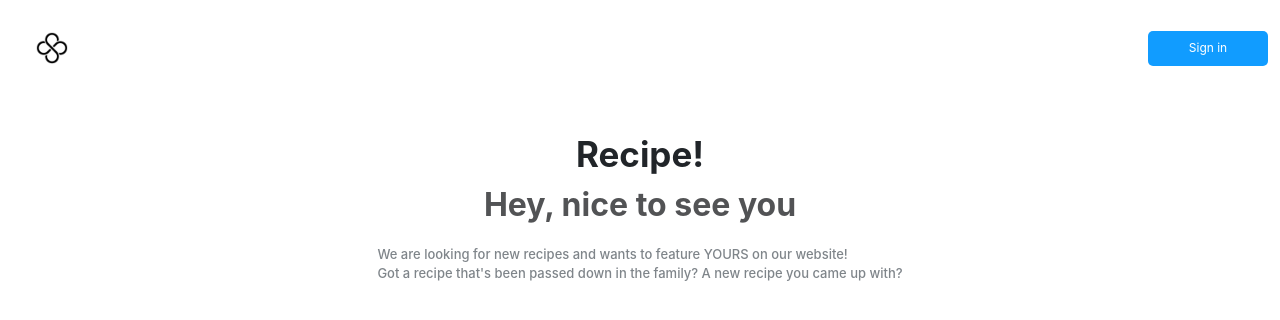
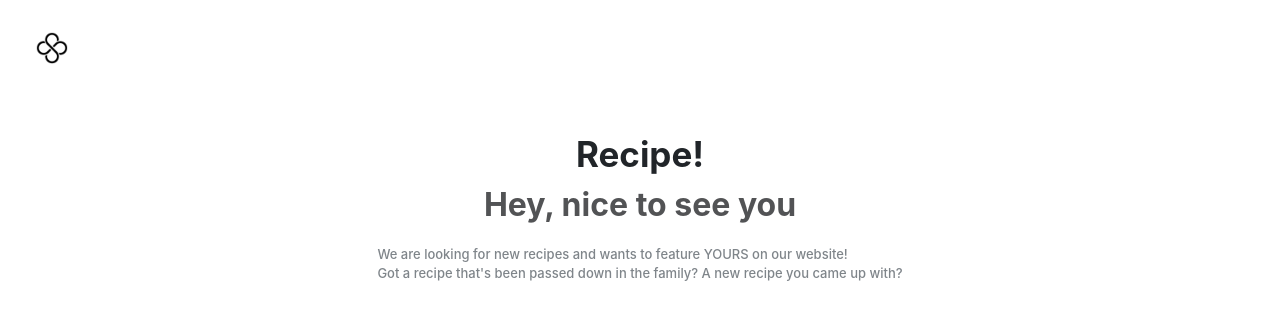
Before and after one commit to AdieCR/Recipe---ITC-Group-Project, a React (Create React App) app: page /MyCookBook in a window 1280 px wide. Shown: the top 320 px of the page. Built offline with nearby package versions, Linux system fonts and the light colour scheme; a web font is replaced by a local one.

Commit message:
added Modal

```diff
--- a/src/App.js
+++ b/src/App.js
@@ -1,4 +1,4 @@
-import React, { useState, useEffect } from "react";
+import React, { useState, useEffect} from "react";
 import "./App.css";
 import {
     NavLink,
@@ -8,7 +8,7 @@
     Routes,
     Route,
 } from "react-router-dom";
-
+import {RecipeContext} from './components/Context/Context';
 import LandingPage from "./components/LandingPage/LandingPage";
 import SubmitRecipe from "./components/SubmitRecipe/SubmitRecipe";
 import NavBar from "./components/NavBar/NavBar";
@@ -16,13 +16,13 @@
 import SignUp from "./components/SignUp/SignUp";
 import MyCookBook from "./components/MyCookBook/MyCookBook";
 
-export const RecipeContext = React.createContext();
+// export const RecipeContext = React.createContext();
 
 function App() {
     const [token, setToken] = useState("");
     const [user, setUser] = useState("");
     const [logged, setLogged] = useState(false);
-
+    const [modalShow, setModalShow] = React.useState(false);
     useEffect(() => {
         const token = JSON.parse(localStorage.getItem("token"));
         const user = JSON.parse(localStorage.getItem("login"));
@@ -35,18 +35,11 @@
             setLogged(true);
         }
     }, []);
-
+    const contextValue = {token, setToken, user, setUser, logged, setLogged, modalShow,setModalShow  }
     return (
         <div className="App">
             <RecipeContext.Provider
-                value={{
-                    token,
-                    setToken,
-                    user,
-                    setUser,
-                    logged,
-                    setLogged,
-                }}
+                value={contextValue}
             >
                 <NavBar />
                 <Routes>
--- /dev/null
+++ b/src/components/Context/Context.jsx
@@ -0,0 +1,3 @@
+import { createContext } from "react";
+
+export const RecipeContext = createContext()
--- a/src/components/LandingPage/LandingPage.css
+++ b/src/components/LandingPage/LandingPage.css
@@ -13,7 +13,7 @@
 
 }
 .LandingPageContent{
-    margin-top:20%;
+    margin-top:18%;
     color:#fff;
     display: flex;
     flex-direction: column;
--- /dev/null
+++ b/src/components/Modal/Modal.jsx
@@ -0,0 +1,49 @@
+import Button from 'react-bootstrap/Button';
+import Modal from 'react-bootstrap/Modal';
+
+export default function ModalRecipe(props) {
+  return (
+    <Modal
+      {...props}
+      size="lg"
+      aria-labelledby="contained-modal-title-vcenter"
+      centered
+    >
+      <Modal.Header closeButton>
+        <Modal.Title id="contained-modal-title-vcenter">
+          Modal heading
+        </Modal.Title>
+      </Modal.Header>
+      <Modal.Body>
+        <h4>Centered Modal</h4>
+        <p>
+          Cras mattis consectetur purus sit amet fermentum. Cras justo odio,
+          dapibus ac facilisis in, egestas eget quam. Morbi leo risus, porta ac
+          consectetur ac, vestibulum at eros.
+        </p>
+      </Modal.Body>
+      <Modal.Footer>
+        <Button onClick={props.onHide}>Close</Button>
+      </Modal.Footer>
+    </Modal>
+  );
+}
+
+// function App() {
+//   const [modalShow, setModalShow] = React.useState(false);
+
+//   return (
+//     <>
+//       <Button variant="primary" onClick={() => setModalShow(true)}>
+//         Launch vertically centered modal
+//       </Button>
+
+//       <MyVerticallyCenteredModal
+//         show={modalShow}
+//         onHide={() => setModalShow(false)}
+//       />
+//     </>
+//   );
+// }
+
+// render(<App />);
--- a/src/components/NavBar/NavBar.css
+++ b/src/components/NavBar/NavBar.css
@@ -23,3 +23,8 @@
 .NavBarItem{
     color:#fff;
 }
+.SignInBtn{
+    background: transparent;
+    border: 1px solid #fff;
+    border-radius: 19px;
+}
--- a/src/components/NavBar/NavBar.jsx
+++ b/src/components/NavBar/NavBar.jsx
@@ -1,6 +1,7 @@
-import React from "react";
+import React, { useContext } from "react";
 import "./NavBar.css"
 import Logo from "./Logo.png"
+import { RecipeContext } from "../Context/Context";
 import {
     NavLink,
     BrowserRouter as Router,
@@ -9,11 +10,11 @@
     Routes,
     Route,
 } from "react-router-dom";
+import Modal from "../Modal/Modal"
+function NavBar() {
+    const {modalShow, setModalShow} = useContext(RecipeContext)
+    return (
 
-function NavBar() {
-    return (
-        // <div class="container mt-3">
-        // <div class="card card1 p-2">
         <div class="">
             <nav class="navbar navbar-expand-lg navbar-light ">
                 <div class="container-fluid NavBarContainer">
@@ -71,17 +72,15 @@
                             </li>
                         </ul>
 
-                        <Link to="/signIn" class="nav-link" title="SignIn">
-                            <div class="btn btn-dark"> Sign in</div>
-                        </Link>
+
+                            <div class="btn btn-dark SignInBtn" onClick={() => setModalShow(true)}> Sign in</div>
+                            <Modal show={modalShow} onHide={()=> setModalShow(false)}/>
                     </div>
                     </div>
                 </div>
             </nav>
             <div class="mt-3 d-flex justify-content-center"></div>
         </div>
-        // </div>
-        // </div>
     );
 }
 
```
